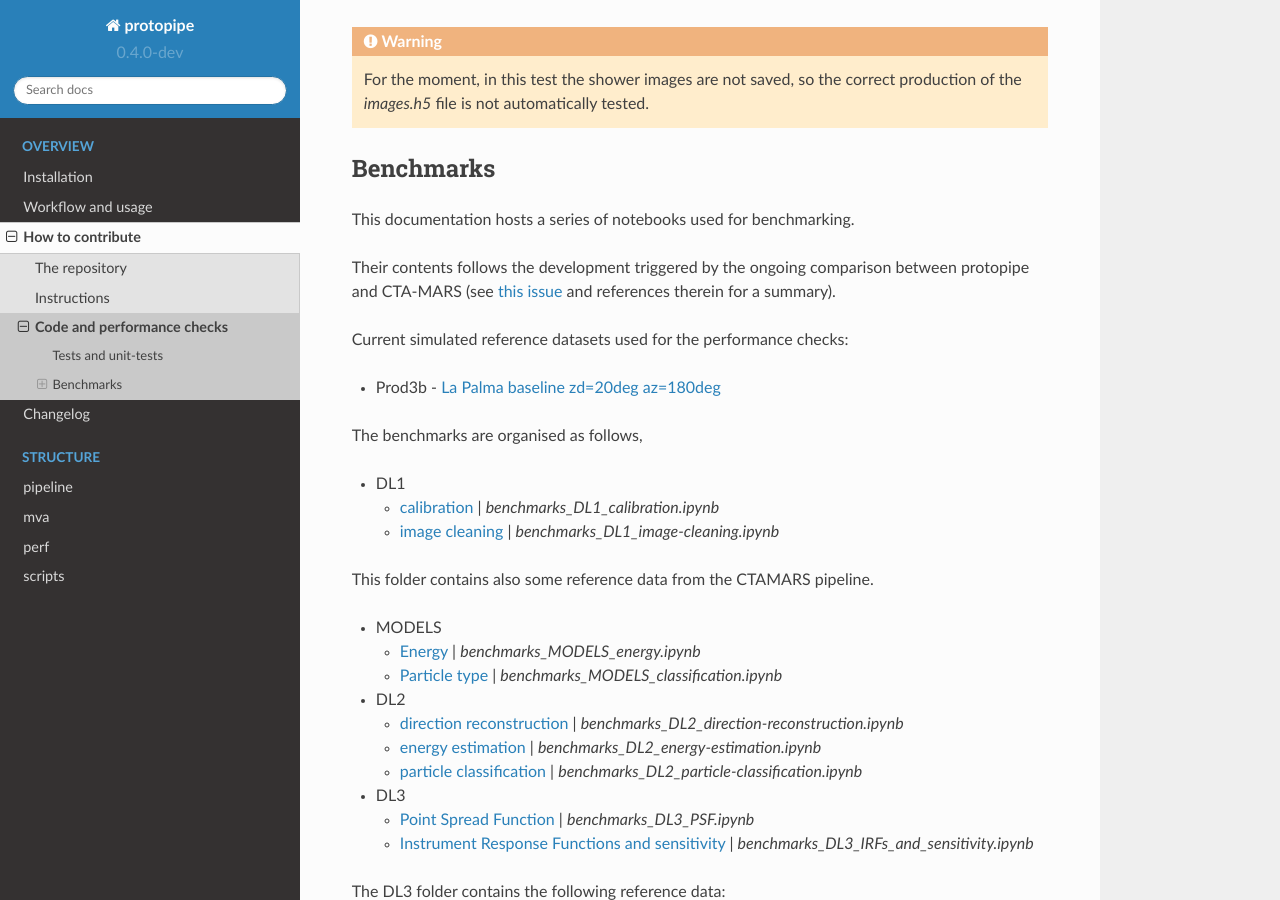
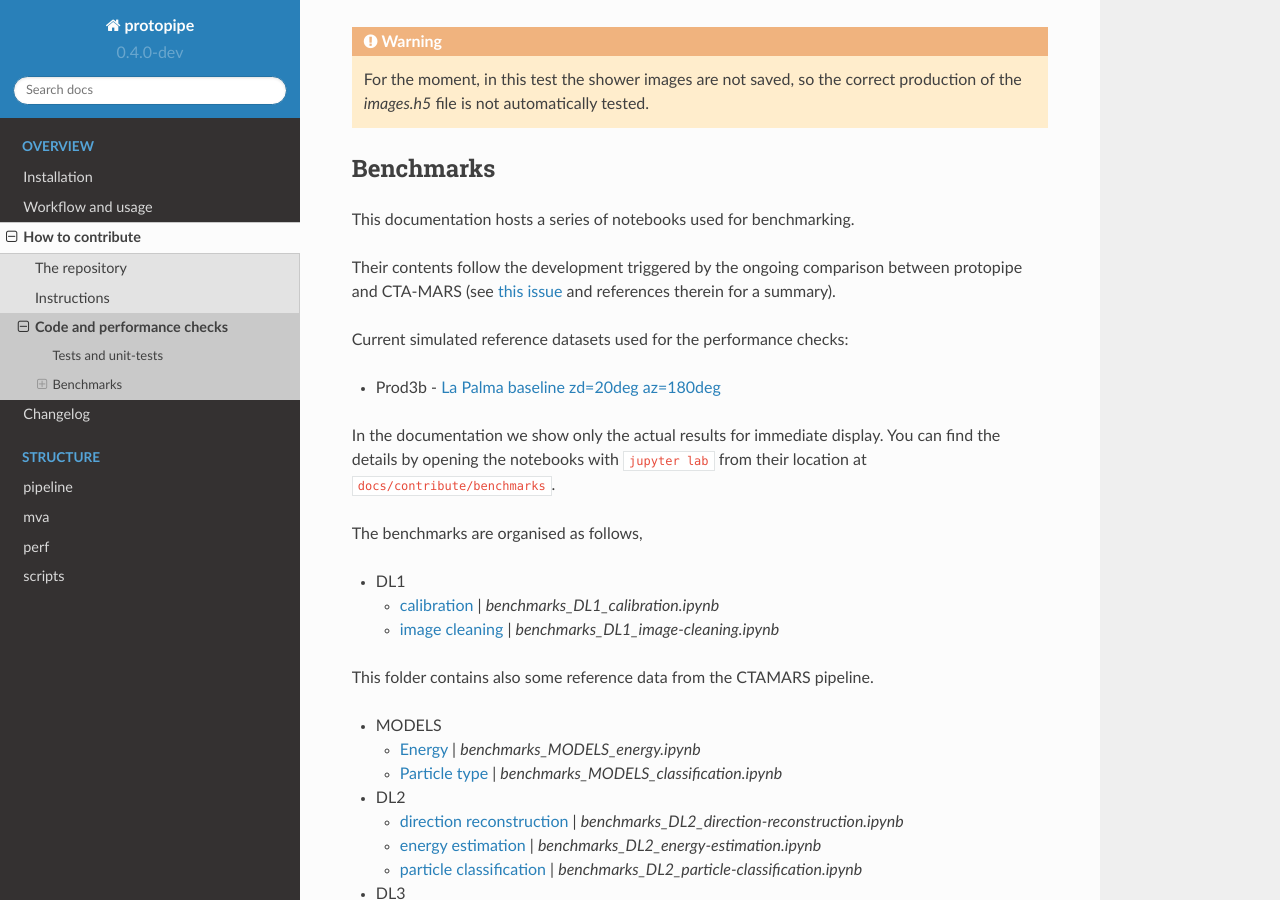
Before and after one commit to cta-observatory/protopipe, a Sphinx documentation site: the page built from docs/contribute/beforepushing.rst, in a window 1280 px wide and 900 px high, scrolled down 890 px. Built offline with Sphinx 7.4.7 and the Read the Docs theme 2.0.0, drawn with Linux system fonts in a browser that asks for light colours; pages that are not in the unit, such as notebooks, are missing from menus.

Commit message:
update docs

```diff
--- a/docs/contribute/beforepushing.rst
+++ b/docs/contribute/beforepushing.rst
@@ -58,7 +58,7 @@ Benchmarks
 
 This documentation hosts a series of notebooks used for benchmarking.
 
-Their contents follows the development triggered by the ongoing
+Their contents follow the development triggered by the ongoing
 comparison between protopipe and CTA-MARS (see
 `this issue <https://github.com/cta-observatory/protopipe/issues/24>`__ and
 references therein for a summary).
@@ -67,6 +67,10 @@ Current simulated reference datasets used for the performance checks:
 
 - Prod3b
   - `La Palma baseline zd=20deg az=180deg <https://forge.in2p3.fr/attachments/download/63177/CTA-N_from_South.zip>`_
+
+In the documentation we show only the actual results for immediate display.
+You can find the details by opening the notebooks with ``jupyter lab``
+from their location at ``docs/contribute/benchmarks``.
 
 The benchmarks are organised as follows,
 
```
